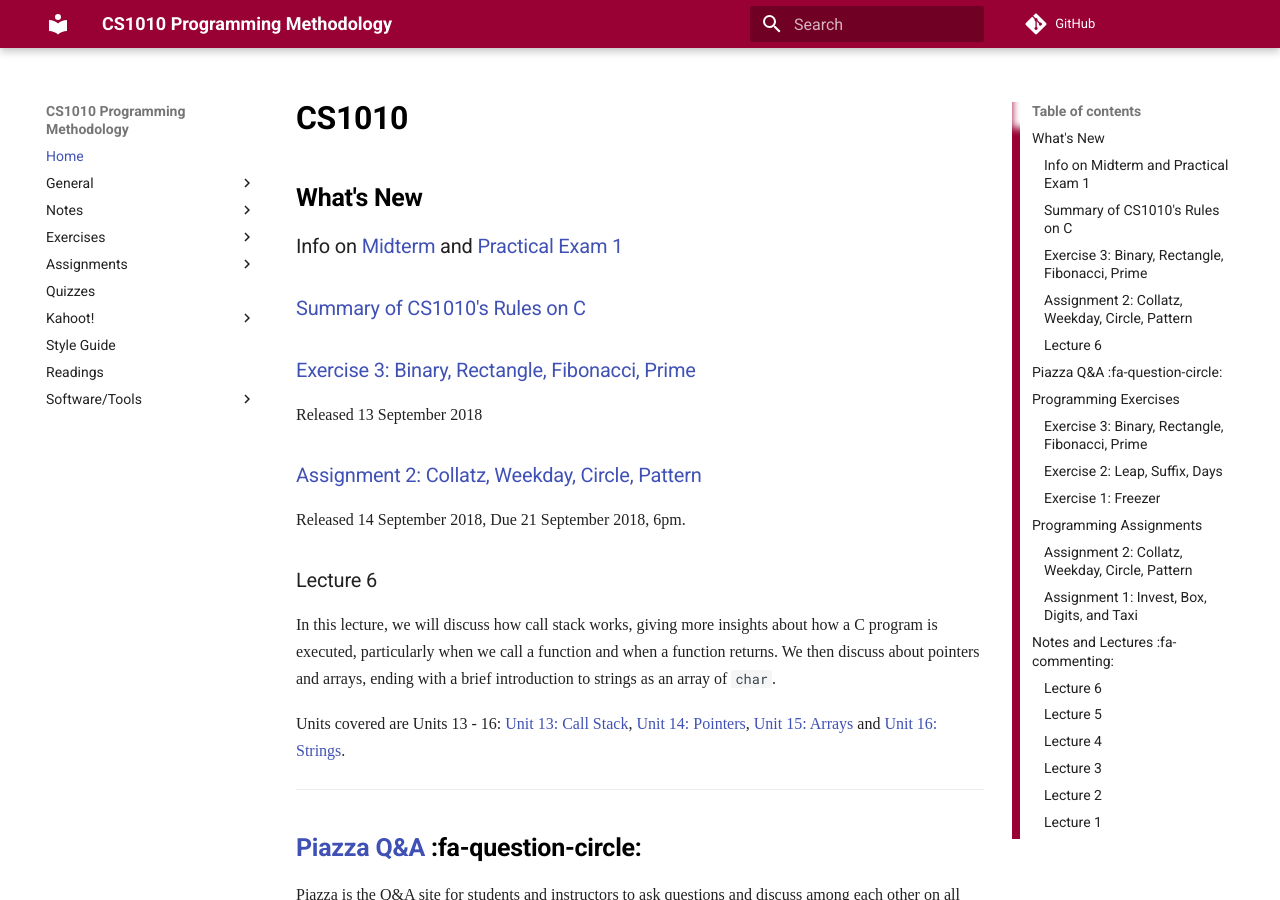
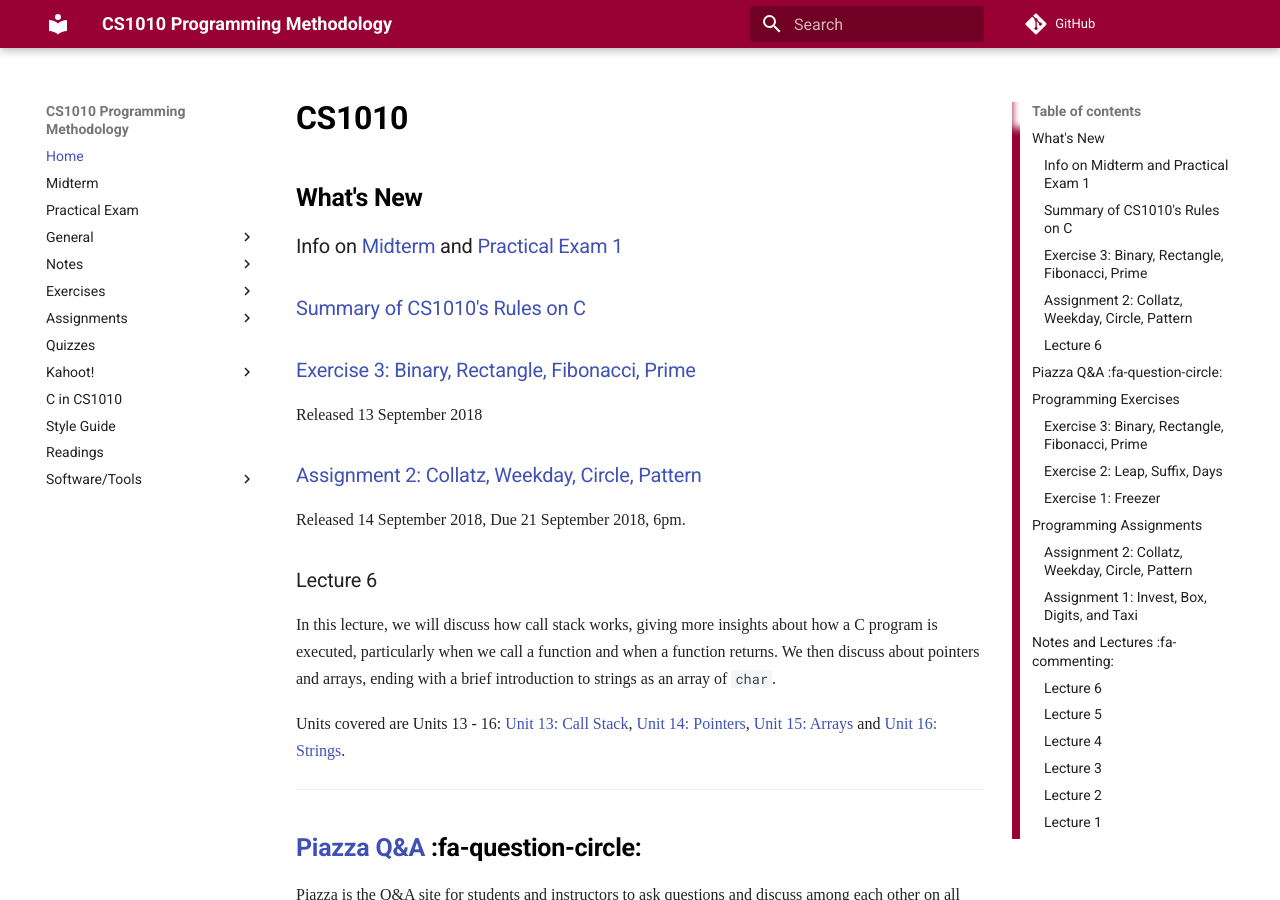
Before and after one commit to LL-Pengfei/CS1010-AY1819S1-Personal, an MkDocs documentation site: the page built from docs/index.md, in a window 1280 px wide and 900 px high. Built offline with MkDocs 1.6.1 and Material for MkDocs 9.7.7, drawn with Linux system fonts in a browser that asks for light colours; nearby versions of some CDN libraries; some web fonts are replaced; comment, search, counter and statistics services are not loaded; old or Windows-style settings are respelled for this version of MkDocs.

Commit message:
Update TOC

```diff
--- a/mkdocs.yml
+++ b/mkdocs.yml
@@ -1,5 +1,7 @@
 pages:
   - Home: 'index.md'
+  - Midterm: 'midterm.md'
+  - Practical Exam: 'pe1.md'
   - General:
       - About CS1010: 'about.md'
       - Learning Outcomes: 'outcomes.md'
@@ -34,6 +36,7 @@ pages:
   - Quizzes: 'quiz.md'
   - Kahoot!:
       - Flow Charts: 'kahoot01.md'
+  - C in CS1010: 'c-in-cs1010.md'
   - Style Guide: 'style.md'
   - Readings: 'readings.md'
   - Software/Tools:
```
